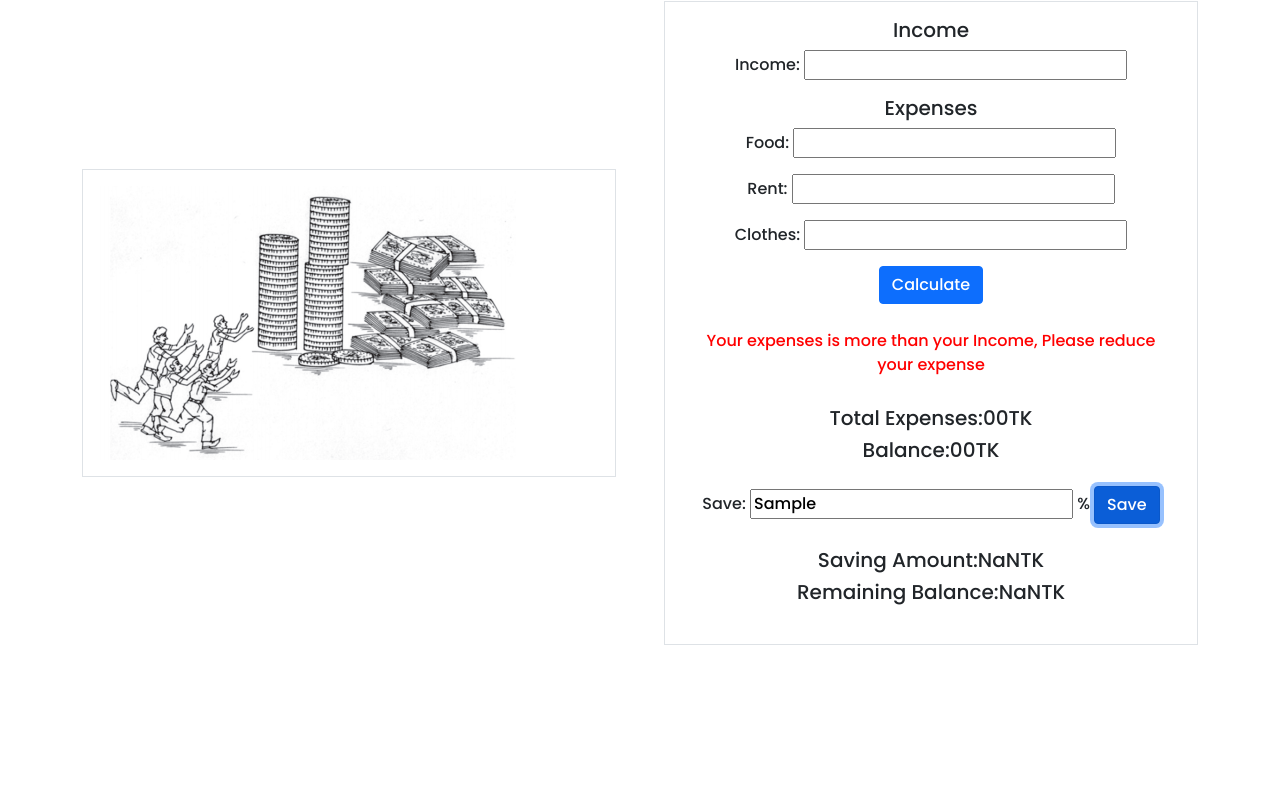
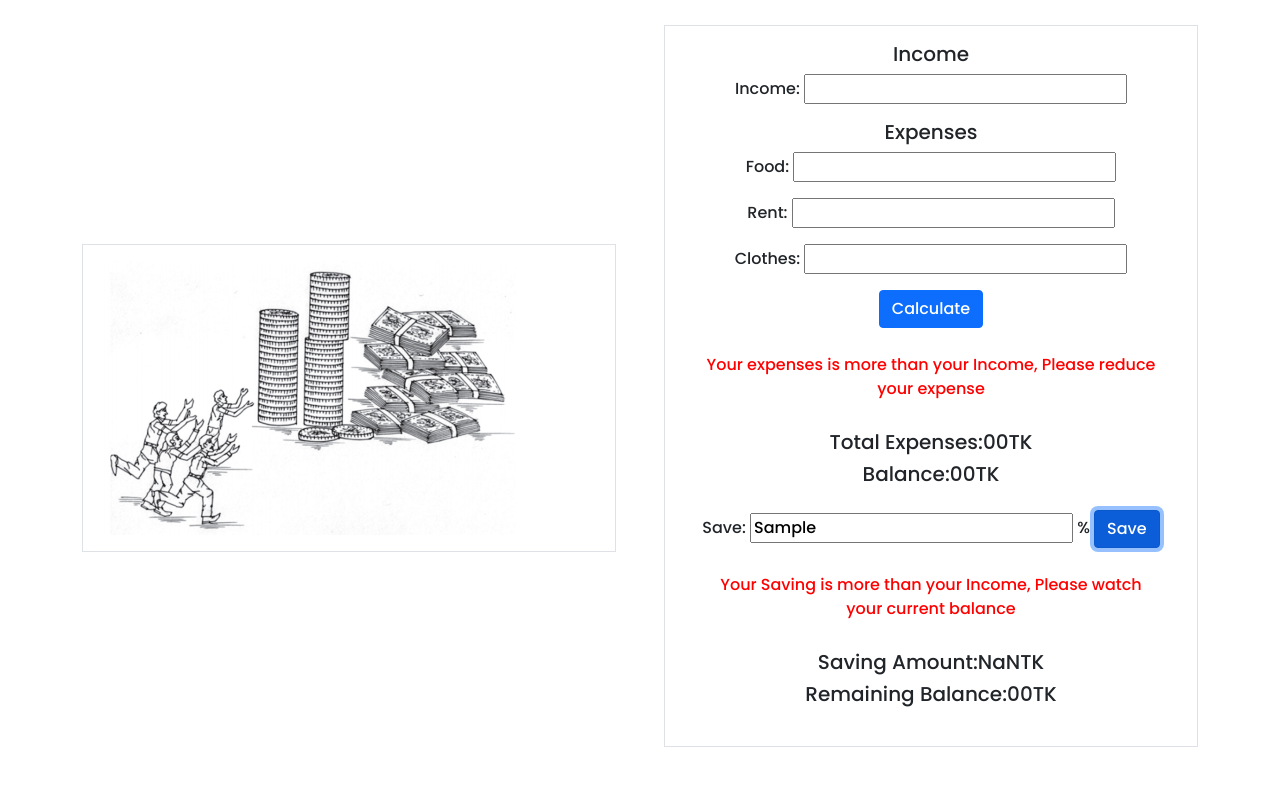
Before and after one commit to Ashraful-Islam-Alif/monthly-income-summary, a plain HTML site: page index.html in a window 1280 px wide. Both pictures are taken after typing "Sample" into the empty fields and a click on the button "Save". Shown: the part 103-888 px from the top of the page. Before the commit the page ends 800 px from the top, so only its background shows below. Drawn offline with nearby package versions, Linux system fonts and the light colour scheme.

Commit message:
all error handling

```diff
--- a/app.js
+++ b/app.js
@@ -1,3 +1,4 @@
+const balanceAfterTotalExpenses = document.getElementById('balance-after-total-expenses')
 function incomeExpensesCalculation() {
     const incomeMoneyValue = incomeMoneyCalculation()
     const foodExpenses = document.getElementById('food-expenses').value
@@ -5,8 +6,6 @@ function incomeExpensesCalculation() {
     const clothesExpenses = document.getElementById('clothes-expenses').value
     const totalExpenses = document.getElementById('total-expenses')
     let totalExpensesCalculation = parseFloat(foodExpenses) + parseFloat(rentExpenses) + parseFloat(clothesExpenses)
-    //totalExpenses.innerText = totalExpensesCalculation
-    const balanceAfterTotalExpenses = document.getElementById('balance-after-total-expenses')
     const expensesMessage = document.getElementById('expenses-message')
     const negativeMessage = document.getElementById('negative-message')
     if (incomeMoneyValue > totalExpensesCalculation && incomeMoneyValue > 0 && foodExpenses > 0 && rentExpenses > 0 && clothesExpenses > 0) {
@@ -15,7 +14,6 @@ function incomeExpensesCalculation() {
         expensesMessage.style.display = 'none'
         negativeMessage.style.display = 'none'
         return balanceAfterTotalExpenses.innerText
-
     }
     else if (incomeMoneyValue < 0 || foodExpenses < 0 || rentExpenses < 0 || clothesExpenses < 0) {
         negativeMessage.style.display = 'block'
@@ -31,6 +29,7 @@ function incomeMoneyCalculation() {
     const incomeMoney = document.getElementById('income-money').value
     return incomeMoney;
 }
+function expensesCalculation() { }
 
 document.getElementById('calculate-button').addEventListener('click', function () {
     incomeExpensesCalculation()
@@ -44,6 +43,16 @@ document.getElementById('save-button').addEventListener('click', function () {
     savingAmount.innerText = saveAmount
     const remainingBalanceText = document.getElementById('remaining-balance')
     const remainingBalance = incomeExpensesCalculation() - saveAmount
-    remainingBalanceText.innerText = remainingBalance
+    const savingMessage = document.getElementById('saving-message')
+
+    if (saveAmount < balanceAfterTotalExpenses.innerText) {
+        remainingBalanceText.innerText = remainingBalance
+        savingMessage.style.display = 'none'
+    }
+    else {
+        savingMessage.style.display = 'block'
+
+
+    }
 
 })
--- a/index.html
+++ b/index.html
@@ -29,7 +29,7 @@
                     <div class=" col col-lg-6 col-sm-12">
                         <div class="p-3 border"><img class="img-fluid" src="./images/Money-Summary.png" alt=""></div>
                     </div>
-                    <div class="col col-lg-6 col-sm-12 container-fluid">
+                    <div class="col col-lg-6 col-sm-12 container-fluid mt-5 mb-5">
                         <div class="p-3 border text-center">
                             <section class="">
                                 <div>
@@ -54,7 +54,10 @@
                                 </div>
                                 <p>Save: <input id="input-save" type="text"> % <button id="save-button" type="button"
                                         class="btn btn-primary">Save</button></p>
-
+                                <div id="error-message" class="notify-section">
+                                    <p id="saving-message" class="notify"> Your Saving is more than your Income,
+                                        Please watch your current balance</p>
+                                </div>
                                 <div class="col mt-4 mb-4">
                                     <h5>Saving Amount:<span id="saving-amount">00</span>TK</h5>
                                     <h5>Remaining Balance:<span id="remaining-balance">00</span>TK</h5>
```
